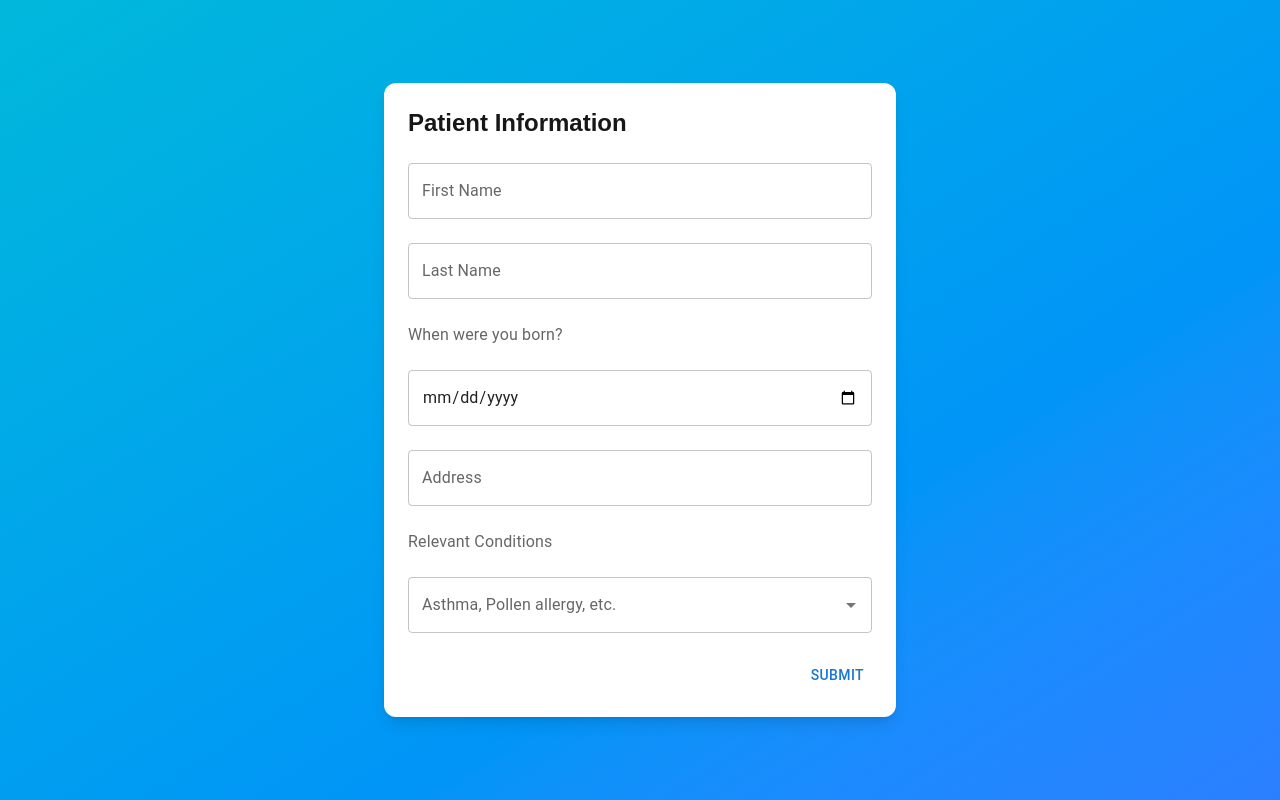
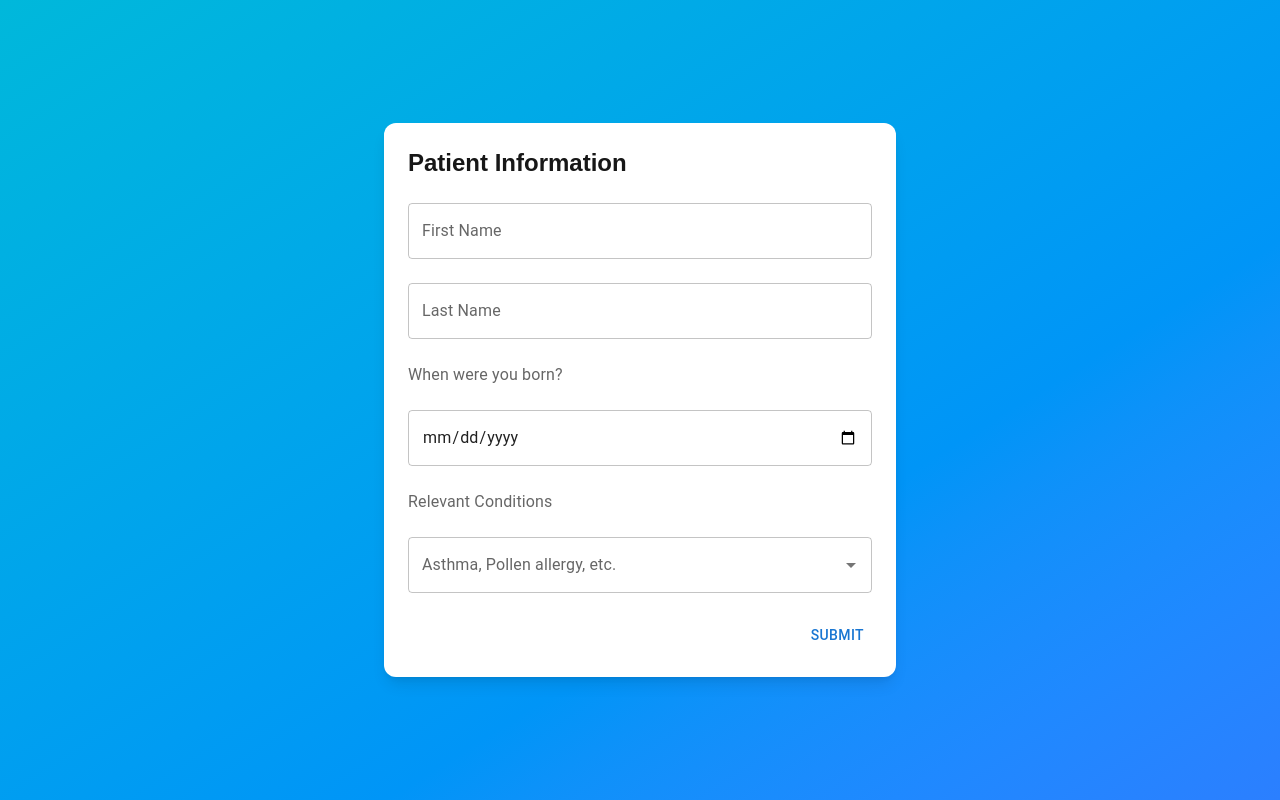
Before and after one commit to KeemL/MEEPS, a Next.js app in the folder frontend/: page / in a window 1280 px wide. Built offline with nearby package versions, Linux system fonts and the light colour scheme; no server answers.

Commit message:
Temporarily remove address field

```diff
--- a/frontend/src/app/page.tsx
+++ b/frontend/src/app/page.tsx
@@ -34,15 +34,12 @@ export default function Home() {
       firstName: formData.get('firstName'),
       lastName: formData.get('lastName'),
       birthDate: formData.get('birthDate'),
-      address: formData.get('address'),
+      // address: formData.get('address'),
       conditions: checkedConditions,
       geojson: unpopulatedGeojson
     }
 
-    // .toISOString()
-
-
-    if (data.firstName === "" || data.lastName === "" || data.birthDate === "" || data.address === "") {
+    if (data.firstName === "" || data.lastName === "" || data.birthDate === "") {
       setError("Please fill in all fields.");
       setIsLoading(false);
       return;
@@ -106,10 +103,11 @@ export default function Home() {
           type="date"
         />
 
-        <TextField
+        {/* Remove Address in favor of map search if time permits */}
+        {/* <TextField
           name='address'
           label="Address"
-        />
+        /> */}
 
         {/*
          * Replaced in the future with Autocomplete. Ensure data formatted correctly here.
```
